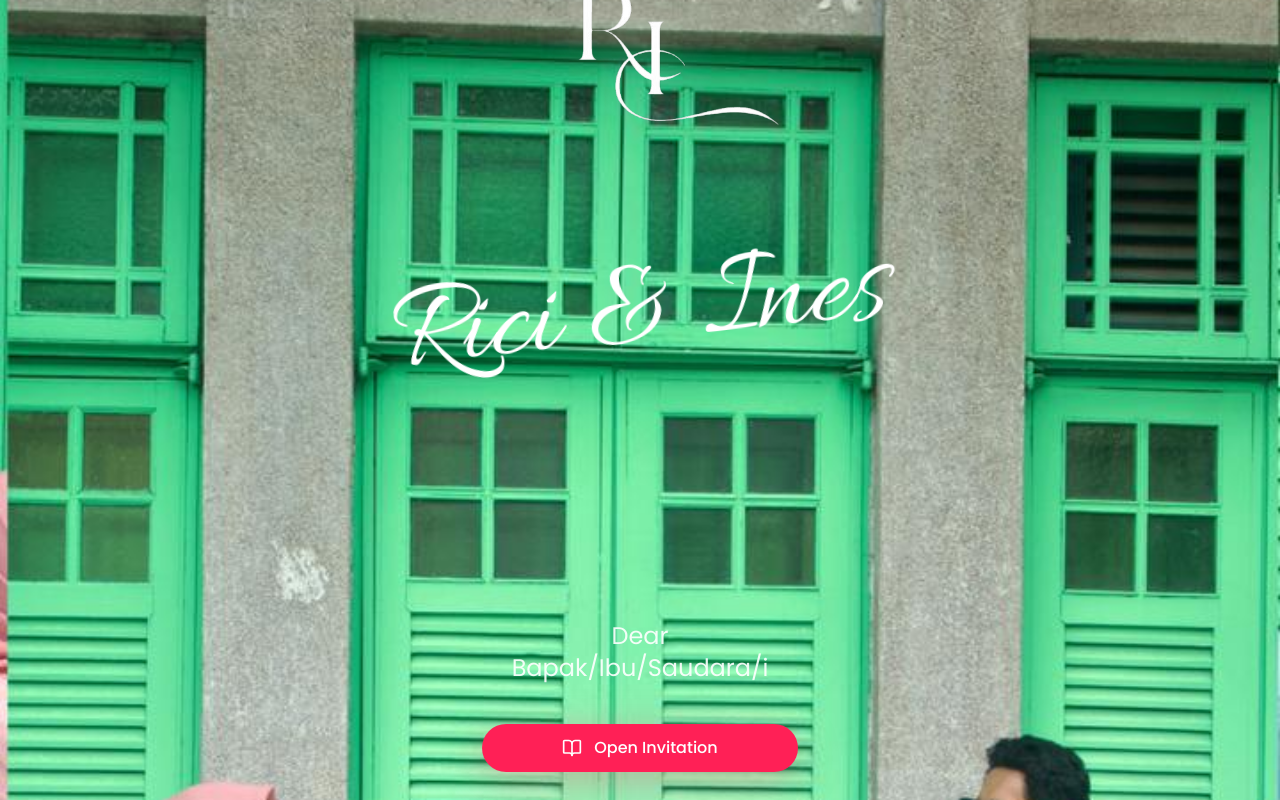
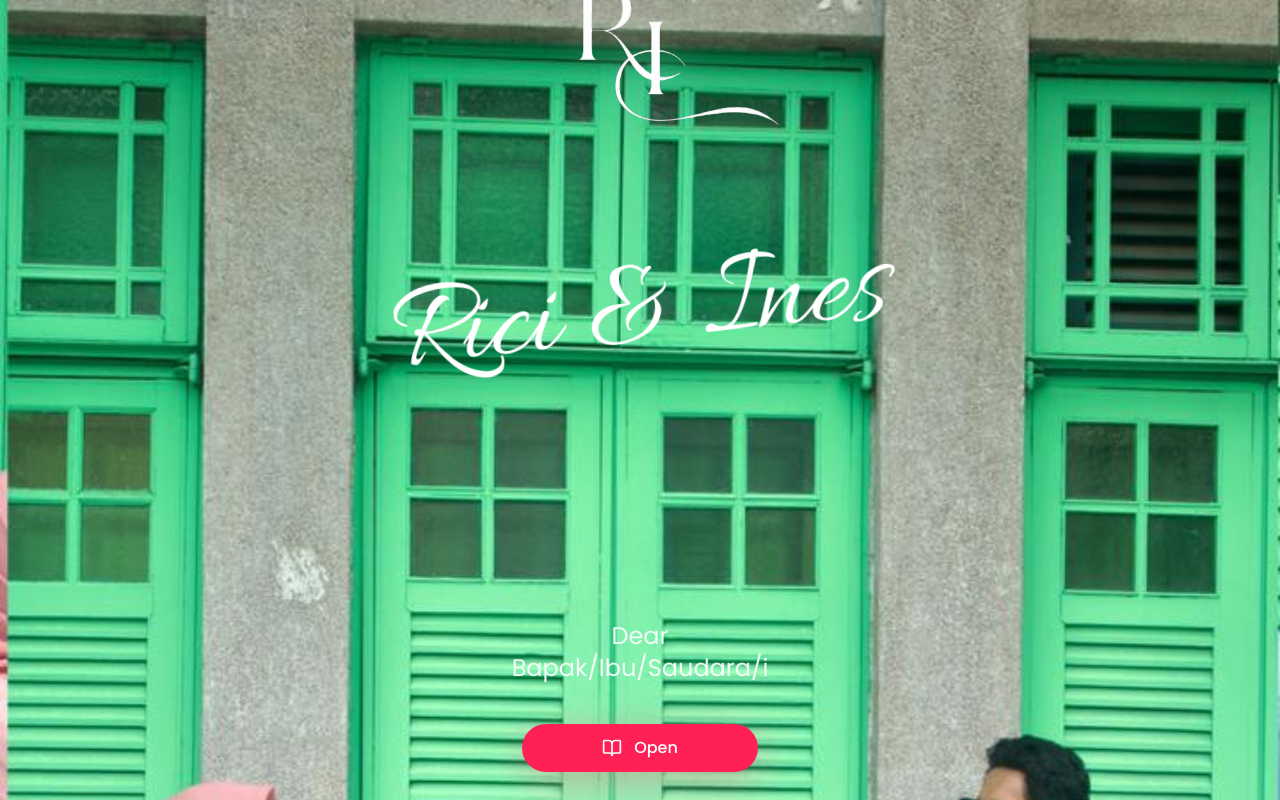
Before and after one commit to ricirahman1/RiciInes, a Next.js app: page / in a window 1280 px wide. Built offline with nearby package versions, Linux system fonts and the light colour scheme; no server answers; the database is empty; a web font is replaced by a local one.

Commit message:
ines sayang

```diff
--- a/components/Cover.tsx
+++ b/components/Cover.tsx
@@ -201,7 +201,7 @@ export default function Cover({
           `}
         >
           <BookOpen size={20} />
-          Open Invitation
+          Open
         </motion.button>
       </motion.div>
     </section>
```
